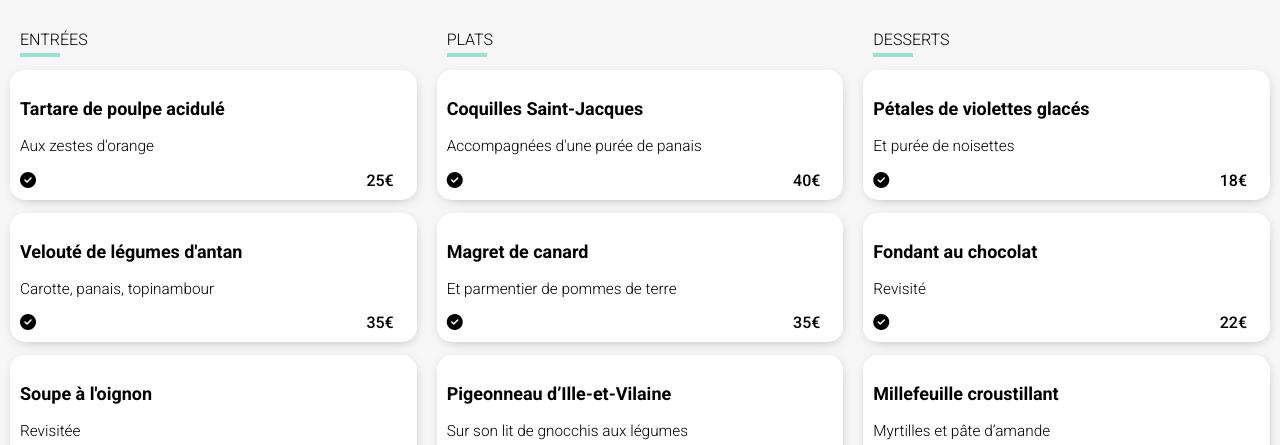
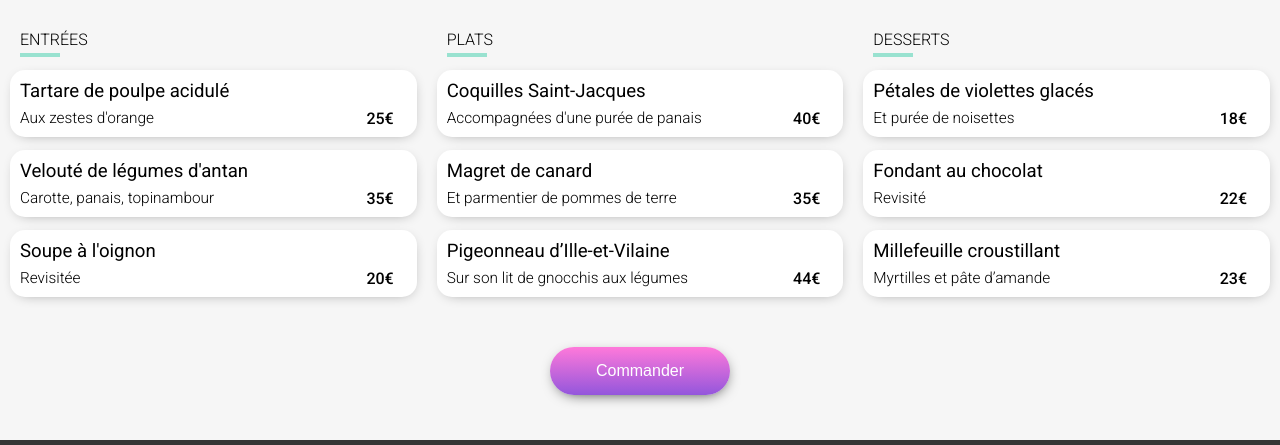
Before and after one commit to totodej/ThomasDejardins_3_11102021, a website: page a-la-francaise.html in a window 1280 px wide. Shown: the part 355-800 px from the top of the page. Drawn offline with Linux system fonts and the light colour scheme; a web font is replaced by a local one.

Commit message:
fix(menu): add hover check #12

```diff
--- a/public/css/style.css
+++ b/public/css/style.css
@@ -404,29 +404,62 @@ body {
   box-shadow: 1px 3px 14px -7px grey;
   border-radius: 15px;
   cursor: pointer;
+  display: flex;
+  overflow: hidden;
+}
+.menu__list__category__listing__choice:hover .check {
+  width: 59px;
+}
+.menu__list__category__listing__choice:hover .fa-check-circle {
+  transform: rotate(360deg);
+}
+.menu__list__category__listing__choice__description {
   padding: 10px;
-  position: relative;
+  white-space: nowrap;
+  text-overflow: ellipsis;
+  overflow: hidden;
+  flex: 1;
 }
-.menu__list__category__listing__choice__title {
+.menu__list__category__listing__choice__description__title {
   margin-block-start: 0px;
   margin-block-end: 0px;
   font-weight: 400;
   font-size: 1.165em;
+  white-space: nowrap;
+  text-overflow: ellipsis;
+  overflow: hidden;
 }
-.menu__list__category__listing__choice__description {
+.menu__list__category__listing__choice__description__text {
   margin-block-start: 0px;
   margin-block-end: 0px;
   font-weight: 300;
   margin-top: 7px;
   font-size: 0.96em;
+  white-space: nowrap;
+  text-overflow: ellipsis;
+  overflow: hidden;
 }
 .menu__list__category__listing__choice__price {
   margin-block-start: 0px;
   margin-block-end: 0px;
-  position: absolute;
   font-weight: 500;
-  right: 23px;
-  bottom: 10px;
+  margin-top: 39px;
+  margin-right: 23px;
+  transition: transform 1s;
+}
+.menu__list__category__listing__choice__check {
+  background-color: #99E2D0;
+  border-radius: 0px 15px 15px 0px;
+  width: 0px;
+  display: flex;
+  justify-content: center;
+  align-items: center;
+  transition-property: width;
+  transition-duration: 1s;
+}
+.menu__list__category__listing__choice__check__circle {
+  color: white;
+  transition: transform 1s;
 }
 .menu__button {
   text-align: center;
```
Also changed, not shown: .public/css/style.css, 2 other files.
